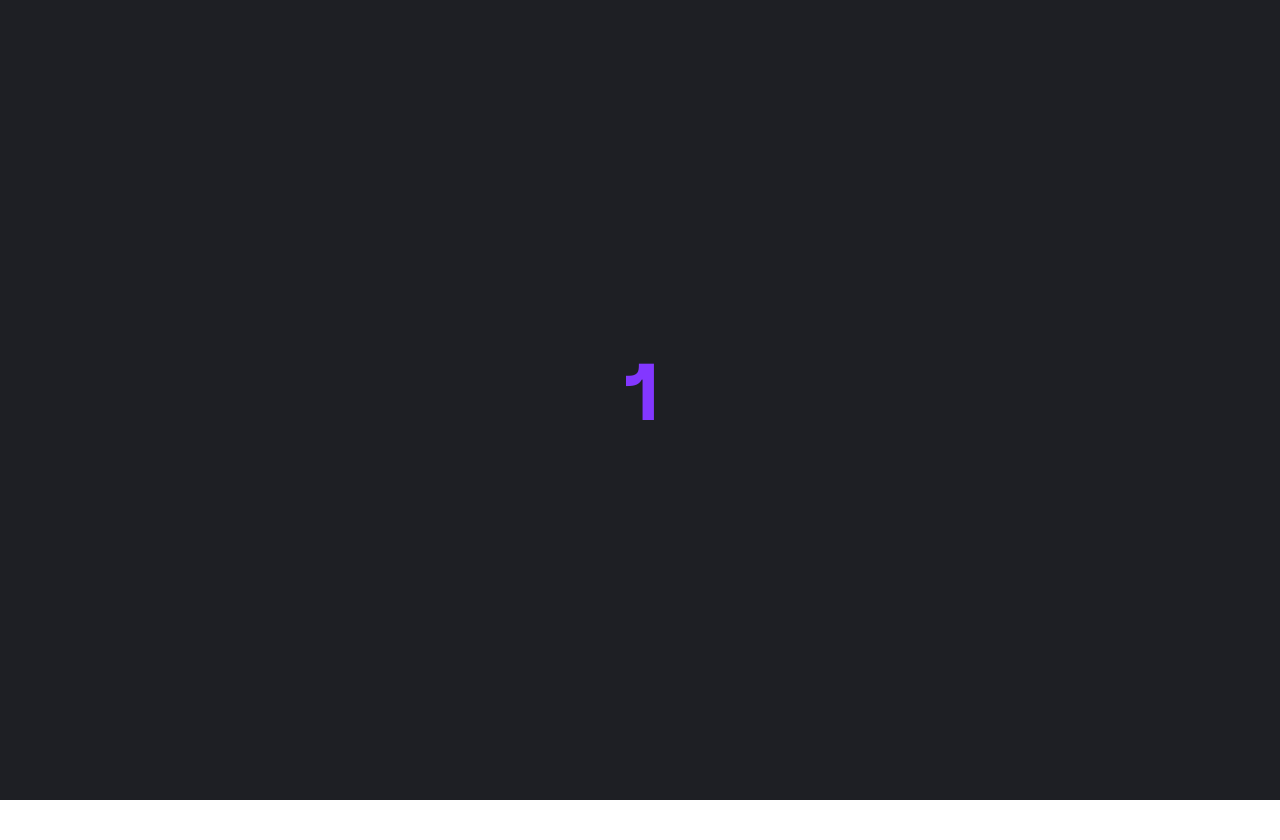
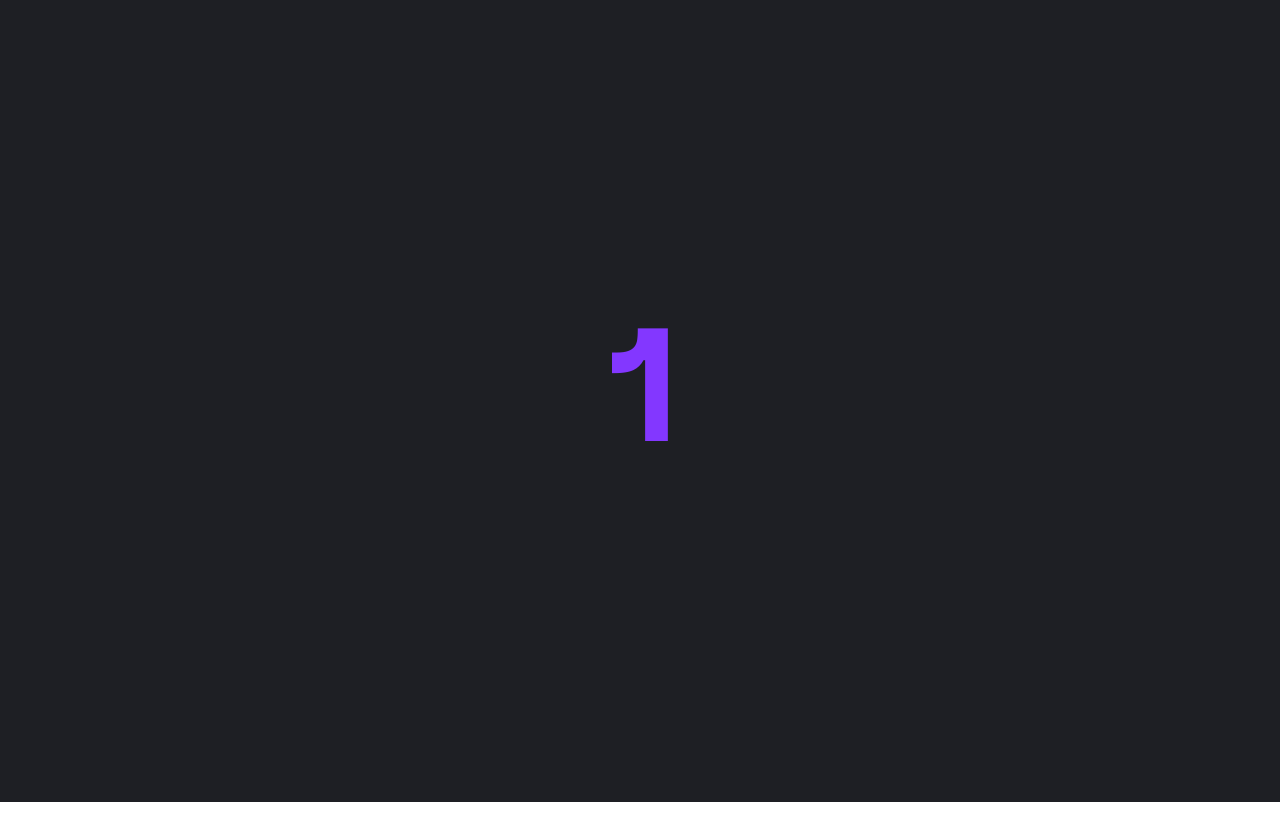
Before and after one commit to baccoae/codesigners-philosophy-website, a plain HTML site: page index.html in a window 1280 px wide. Shown: the top 840 px of the page. Drawn offline with nearby package versions, Linux system fonts and the light colour scheme.

Commit message:
LB — Fixed white border between sections

```diff
--- a/main.less
+++ b/main.less
@@ -38,11 +38,12 @@ main {
     align-items: center;
     justify-content: center;
     background-color: #1e1f24;
+    border: 1px #1e1f24 solid;
 
     & span {
         color: #8337ff;
         font-family: "Fungis Heavy";
-        font-size: 5em;
+        font-size: 10em;
     }
 }
 
```
Also changed, not shown: main.css.
